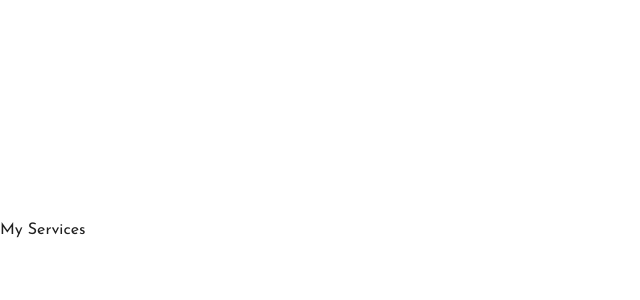
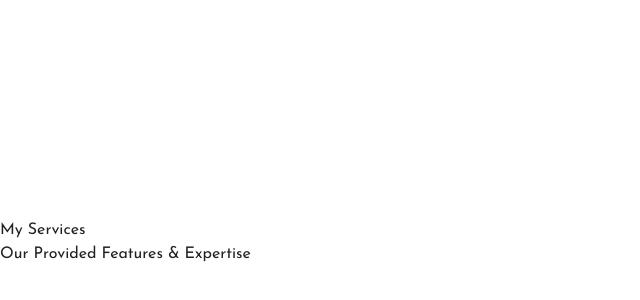
Before and after one commit to VinCodeTheWeb/genosio, a React (Create React App) app in the folder client/: page / in a window 1280 px wide. Shown: the part 1587-1887 px from the top of the page, without its empty margins (0-640 px from the left). Built offline with nearby package versions, Linux system fonts and the light colour scheme.

Commit message:
adding second service heading

```diff
--- a/client/src/pages/home/home.component.tsx
+++ b/client/src/pages/home/home.component.tsx
@@ -86,6 +86,7 @@ const HomePage: React.FC = () => {
             serviceHeadings={
                 <>
                     <Typography>My Services</Typography>
+                    <Typography>Our Provided Features & Expertise</Typography>
                 </>
             }
         />
```
